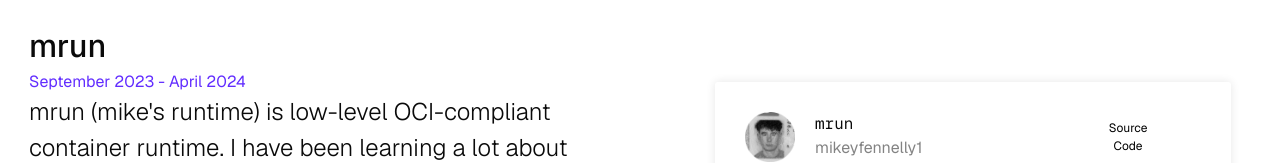
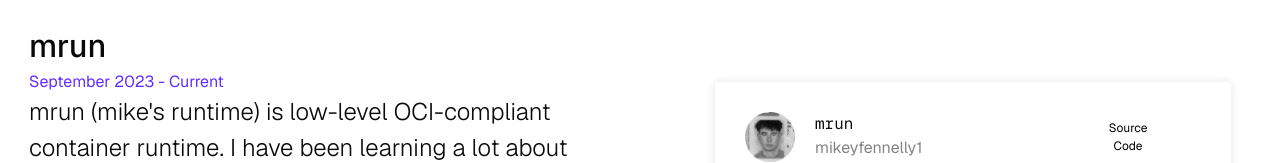
Before and after one commit to mikeyfennelly1/mfennelly.dev, a Next.js app: page /linux-kernel-projects in a window 1280 px wide. Shown: the part 463-626 px from the top of the page. Built offline with nearby package versions, Linux system fonts and the light colour scheme.

Commit message:
changed end date of mrun to current

```diff
--- a/src/app/linux-kernel-projects/page.tsx
+++ b/src/app/linux-kernel-projects/page.tsx
@@ -9,7 +9,7 @@ const LinuxKernelProjectsInfo: SoftwareProjectInterface[] = [
             projectBrief: "mrun (mike's runtime) is low-level OCI-compliant container runtime. I have been learning a lot about advanced Linux Kernel features such as namespaces and cgroups, virtual filesystems, virtual networking, seccomp, and all things process isolation. I'm also learning a lot about OCI (Open Container Initiative) specifications so that my project complies with industry standards for runtimes, images, etc. \n\n",
             technologies: ["Linux", "Containerization", "Go", "C"],
             startDate: "September 2023",
-            endDate: "April 2024"
+            endDate: "Current"
         },
         repo: {
             repoName: "mrun",
```
